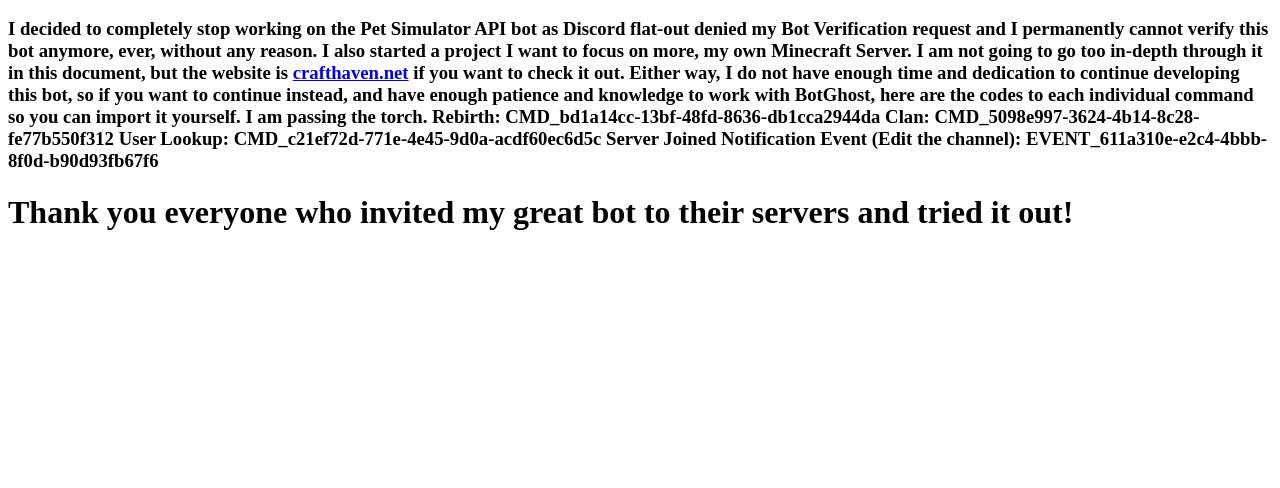
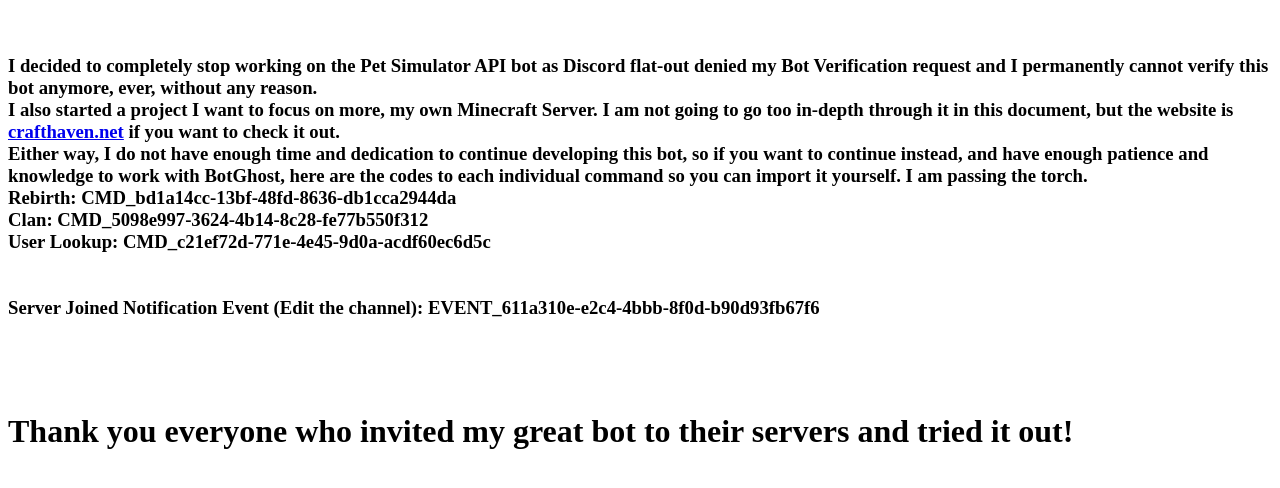
Before and after one commit to jackistakenn/petsimupdate, a plain HTML site: page discontinuedbot/index.html in a window 1280 px wide. Shown: the part 48-536 px from the top of the page. Drawn offline with Linux system fonts and the light colour scheme.

Commit message:
Update index.html

```diff
--- a/discontinuedbot/index.html
+++ b/discontinuedbot/index.html
@@ -4,21 +4,21 @@
 </head>
 <body>
 <h1>Hey Everyone!</h1>
-
+<br>
 <h3>I decided to completely stop working on the Pet Simulator API bot as Discord flat-out denied my Bot Verification
 request and I permanently cannot verify this bot anymore, ever, without any reason.
-
+<br>
 I also started a project I want to focus on more, my own Minecraft Server. I am not going to go too in-depth through it in this document, but the website is <a href="https://crafthaven.net/">crafthaven.net</a> if you want to check it out.
-
+<br>
 Either way, I do not have enough time and dedication to continue developing this bot, so if you want to continue instead, and have enough patience and knowledge to work with BotGhost, here are the codes to each individual
 command so you can import it yourself. I am passing the torch.
-
-Rebirth: CMD_bd1a14cc-13bf-48fd-8636-db1cca2944da
-Clan: CMD_5098e997-3624-4b14-8c28-fe77b550f312
-User Lookup: CMD_c21ef72d-771e-4e45-9d0a-acdf60ec6d5c
-
+<br>
+Rebirth: CMD_bd1a14cc-13bf-48fd-8636-db1cca2944da<br>
+Clan: CMD_5098e997-3624-4b14-8c28-fe77b550f312<br>
+User Lookup: CMD_c21ef72d-771e-4e45-9d0a-acdf60ec6d5c<br>
+<br><br>
 Server Joined Notification Event (Edit the channel): EVENT_611a310e-e2c4-4bbb-8f0d-b90d93fb67f6</h3>
-
+<br><br><br>
 
 
 <h1>Thank you everyone who invited my great bot to their servers and tried it out!</h1>
```
